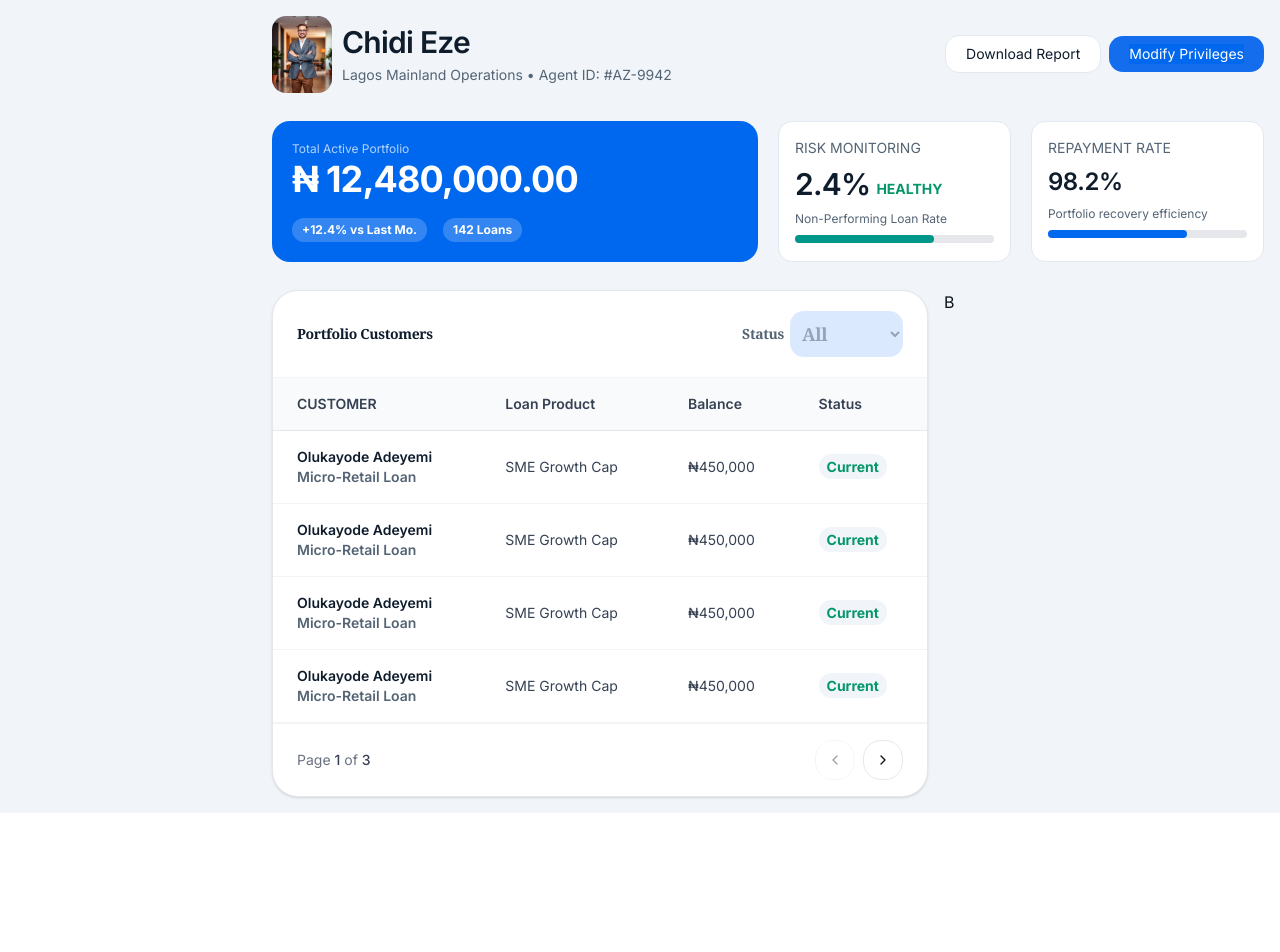
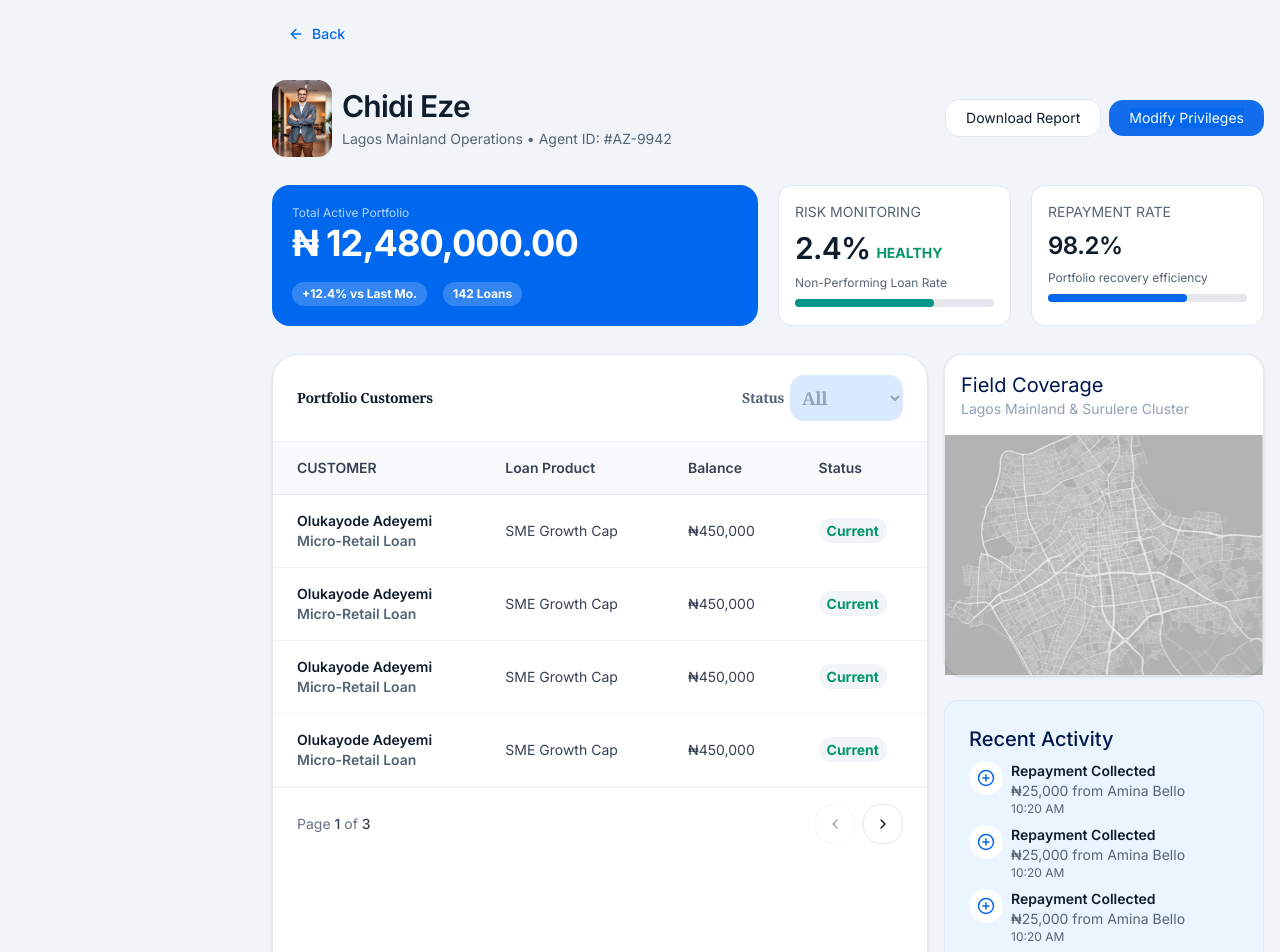
Before and after one commit to Banicoop/coocredit-business, a Next.js app: page /super-agent/team/1 in a window 1280 px wide. Shown: the top 952 px of the page. Before the commit the page ends 813 px from the top, so only its background shows below. Built offline with nearby package versions, Linux system fonts and the light colour scheme; a web font is replaced by a local one.

Commit message:
minor fixes on agents card, implemented refactored super agent's team management

```diff
--- a/src/app/(dashboard)/super-agent/(main)/team/[id]/page.tsx
+++ b/src/app/(dashboard)/super-agent/(main)/team/[id]/page.tsx
@@ -1,34 +1,19 @@
-import { PageHeader } from '@/components/ui/PageHeader';
-import { Flex, FlexBox, FlexCol, Grid } from '@/components/ui/ui-layout';
+import { ColItem, PageHeader } from '@/components/ui/PageHeader';
+import { Flex, FlexCol, Grid } from '@/components/ui/ui-layout';
 import Image from 'next/image';
 import Typography from '@/components/primitives/Typography';
-import { ProgressBar } from '@/components/ui/ProgessBar';
-import React from 'react';
+import CustomersList from '../_sections/CustomersList';
+import { BackButton } from '@/components/primitives/buttons/BackButton';
+import user from '@/assets/svgs/agent-portrait.jpg'
+import map from '@/assets/svgs/map2.svg'
+import { ActivityCard, Card } from '../_sections/cards';
 
-import user from '@/assets/svgs/agent-portrait.jpg'
-import CustomersList from '../_sections/CustomersList';
-
-interface CardProps {
-    title: string;
-    content: React.ReactNode;
-    desc: string;
-    value: number;
-    className: string
-}
-
-const Card = ({title, content, desc, value, className}: CardProps) => (
-    <FlexBox className='flex-col gap-2'>
-        <Typography color='primary'>{title}</Typography>
-        <div>{content}</div>
-        <Typography variant='small' color='primary'>{desc}</Typography>
-        <ProgressBar value={value} className={className}/>
-    </FlexBox>
-)
 
 const TeamDetails = () => {
 
   return (
     <Grid className='gap-7'>
+        <BackButton/>
         <Flex className='gap-2.5 w-full'>
         <Image src={user} alt='AGENT' width={60} height={60} className='rounded-lg'/>
         <PageHeader
@@ -78,7 +63,23 @@ const TeamDetails = () => {
             </Grid>
 
             {/* ACTIVITY & OTHERS */}
-            <Grid>B</Grid>
+            <Grid className='h-fit gap-6'>
+                <FlexCol className='bg-card shadow-sm border rounded-xl'>
+                    <ColItem
+                        item1='Field Coverage'
+                        item2='Lagos Mainland & Surulere Cluster'
+                        className='p-4'
+                        className1='text-xl text-primary2' className2='text-ring'/>
+                    <Image src={map} alt='MAP LOCATION' className='h-60 w-full object-cover' />
+                </FlexCol>
+                <FlexCol className='bg-tertiary border p-6 rounded-lg gap-2'>
+                    <Typography variant='h4' color='primary2'>Recent Activity</Typography>
+                    <ActivityCard/>
+                    <ActivityCard/>
+                    <ActivityCard/>
+                    <Typography color='active' className='text-center font-bold border-t pt-4 cursor-pointer'>View All Logs</Typography>
+                </FlexCol>
+            </Grid>
         </Grid>
     </Grid>
   )
--- /dev/null
+++ b/src/app/(dashboard)/super-agent/(main)/team/_sections/cards.tsx
@@ -0,0 +1,29 @@
+import Typography from "@/components/primitives/Typography";
+import { ProgressBar } from "@/components/ui/ProgessBar";
+import { Flex, FlexBox, FlexCol } from "@/components/ui/ui-layout";
+import { CardProps } from "../types";
+import { PlusCircle } from "lucide-react";
+
+
+export const Card = ({title, content, desc, value, className}: CardProps) => (
+    <FlexBox className='flex-col gap-2'>
+        <Typography color='primary'>{title}</Typography>
+        <div>{content}</div>
+        <Typography variant='small' color='primary'>{desc}</Typography>
+        <ProgressBar value={value} className={className}/>
+    </FlexBox>
+)
+
+
+export const ActivityCard = () => (
+    <Flex className="gap-2 items-start">
+        <Flex className="p-2 rounded-xl bg-card">
+            <PlusCircle size={18} className="text-primary" />
+        </Flex>
+        <FlexCol>
+            <Typography weight="semibold">Repayment Collected</Typography>
+            <Typography color="primary">₦25,000 from Amina Bello</Typography>
+            <Typography color="primary" variant="small">10:20 AM</Typography>
+        </FlexCol>
+    </Flex>
+)
--- a/src/app/(dashboard)/super-agent/(main)/team/page.tsx
+++ b/src/app/(dashboard)/super-agent/(main)/team/page.tsx
@@ -57,15 +57,15 @@ const TeamsPage = () => {
             icon={<CheckCircle size={20} className='text-chart-2'/>}/>
           <Card
             label='Inactive'
-            className='border-b-chart-5'
+            className='border-b-destructive'
             value={200}
-            icon={<HistoryIcon size={20} className='text-chart-5'/>}/>
+            icon={<HistoryIcon size={20} className='text-destructive'/>}/>
           <Card
             label='KYC Pending'
-            className='border-b-primary'
-            other={<Typography className='px-2 py-1 rounded-lg bg-accent text-primary'>Priority</Typography>}
+            className='border-b-chart-5'
+            other={<Typography color='pending' className='px-2 py-1 rounded-lg bg-accent'>Priority</Typography>}
             value={120}
-            icon={<ShieldAlert size={20} className='text-primary'/>}/>
+            icon={<ShieldAlert size={20} className='text-chart-5'/>}/>
         </Flex>
       </FlexCol>
 
--- /dev/null
+++ b/src/app/(dashboard)/super-agent/(main)/team/types.ts
@@ -0,0 +1,7 @@
+export interface CardProps {
+    title: string;
+    content: React.ReactNode;
+    desc: string;
+    value: number;
+    className: string
+}
```
Also changed, not shown: src/assets/svgs/map2.svg (added).
